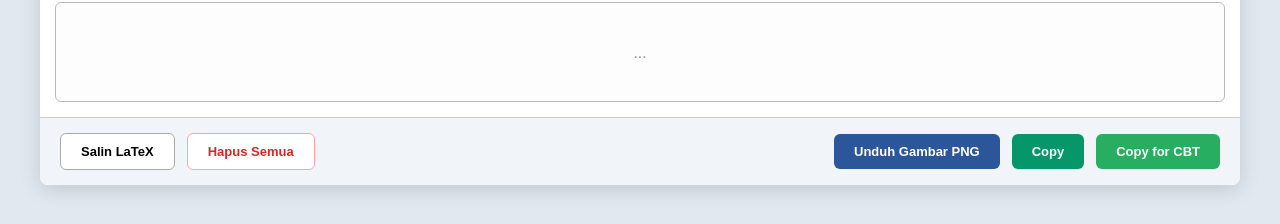
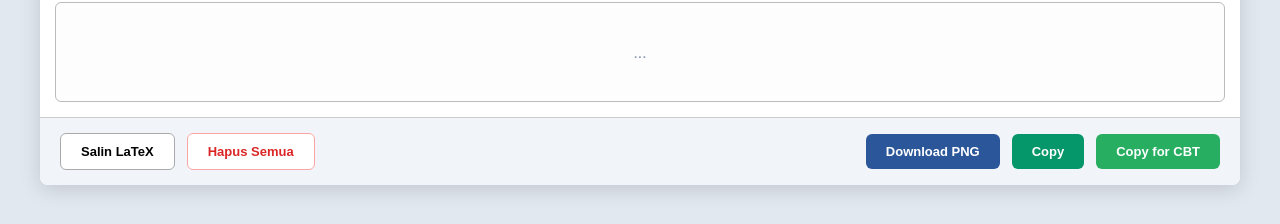
Before and after one commit to wandiansyaha3-math/equation-editor, a plain HTML site: page index.html in a window 1280 px wide. Shown: the part 465-689 px from the top of the page. Drawn offline with nearby package versions, Linux system fonts and the light colour scheme.

Commit message:
Update index.html

```diff
--- a/index.html
+++ b/index.html
@@ -58,7 +58,7 @@
         <button class="btn" onclick="copyLaTeX()">Salin LaTeX</button>
         <button class="btn btn-danger" onclick="clearAll()">Hapus Semua</button>
         <div style="flex-grow:1"></div>
-        <button class="btn btn-primary" onclick="downloadImage()">Unduh Gambar PNG</button>
+        <button class="btn btn-primary" onclick="downloadImage()">Download PNG</button>
         <button class="btn btn-success" onclick="copyToClipboard()">Copy</button>
         <button class="btn btn-cbt" onclick="copyToCBT()">Copy for CBT</button>
     </div>
```
